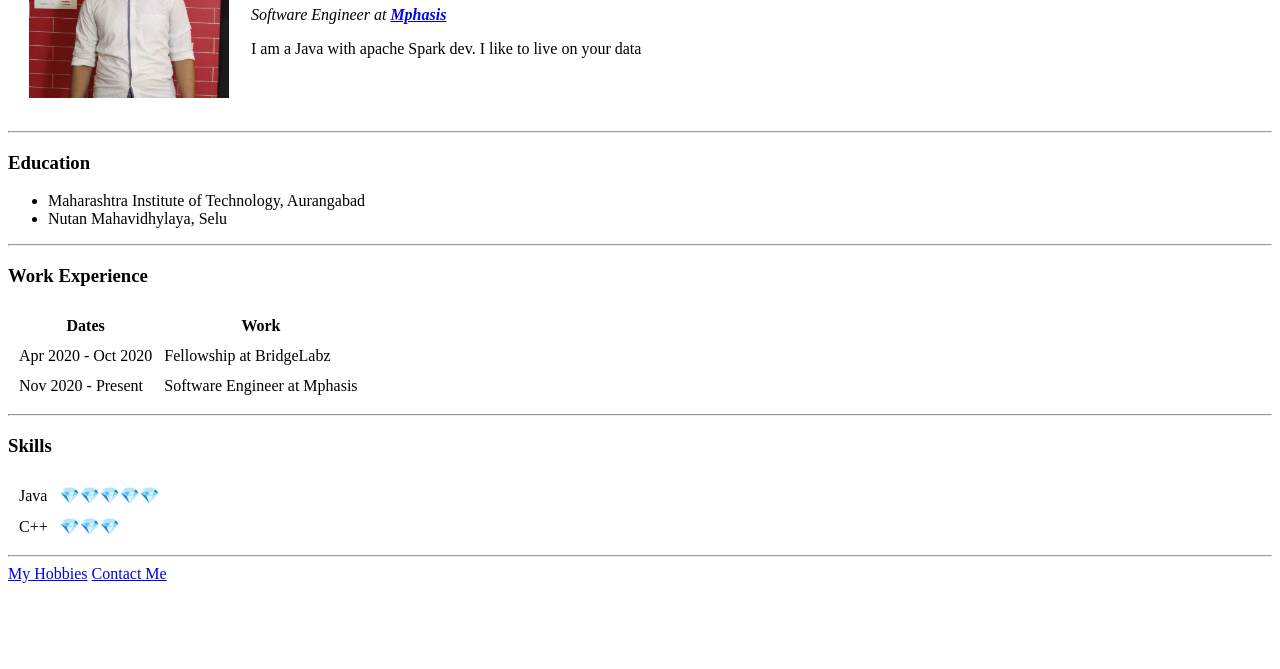
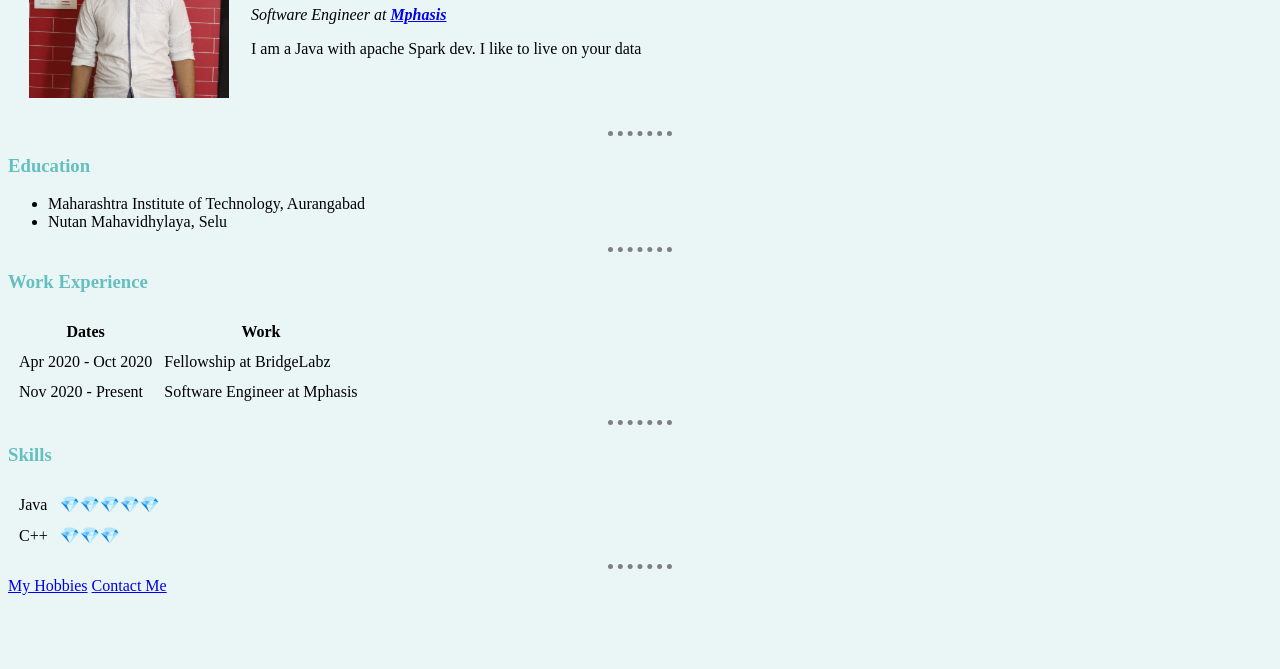
Before and after one commit to su481ns8u/PersionalSite, a plain HTML site: page index.html in a window 1280 px wide. Shown: the part 131-800 px from the top of the page. Drawn offline with Linux system fonts and the light colour scheme.

Commit message:
ADDED Styles to site

```diff
--- /dev/null
+++ b/css/styles.css
@@ -0,0 +1,14 @@
+body {
+    background-color: #EAF6F6;
+}
+
+hr {
+    border-style: dotted none none none;
+    width: 5%;
+    border-color: gray;
+    border-width: 5px;
+}
+
+h1, h3 {
+    color: #66BFBF;
+}
--- a/index.html
+++ b/index.html
@@ -5,11 +5,12 @@
     <meta http-equiv="X-UA-Compatible" content="IE=edge">
     <meta name="viewport" content="width=device-width, initial-scale=1.0">
     <title>Sudhanshu's Persional Site</title>
+    <link rel="stylesheet" href="./css/styles.css">
 </head>
 <body>
     <table cellspacing="20">
         <tr>
-            <td><img src="SudhanshuProfile.JPG" width="200" height="200" alt="angela profile picture"></td>
+            <td><img src="./images/SudhanshuProfile.JPG" width="200" height="200" alt="angela profile picture"></td>
             <td>
                 <h1>Sudhanshu Ghinmine</h1>
                 <p><em>Software Engineer at <strong><a href="https://www.mphasis.com/home.html">Mphasis</a></strong></em></p>
```
Also changed, not shown: contacts.html (+1 -0 lines), hobbies.html (+1 -0 lines), images/SudhanshuProfile.JPG (renamed from SudhanshuProfile.JPG).
